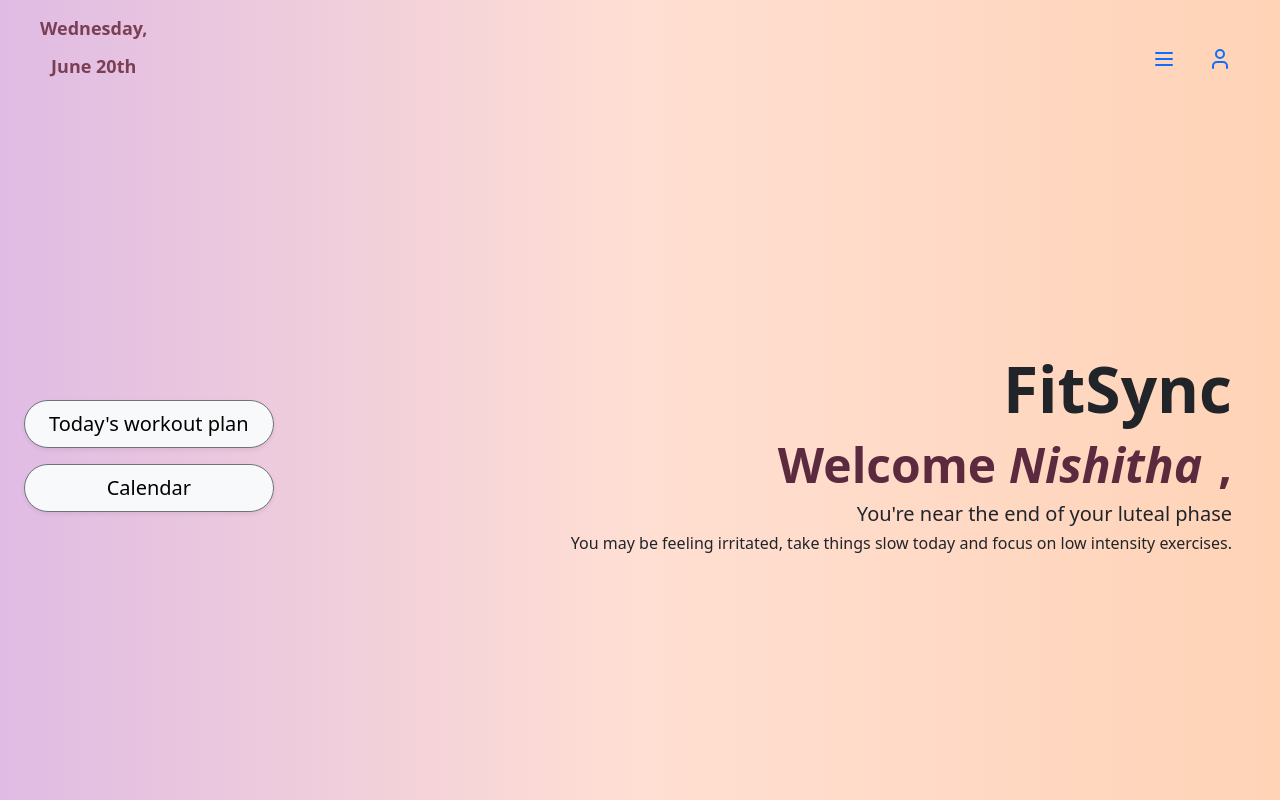
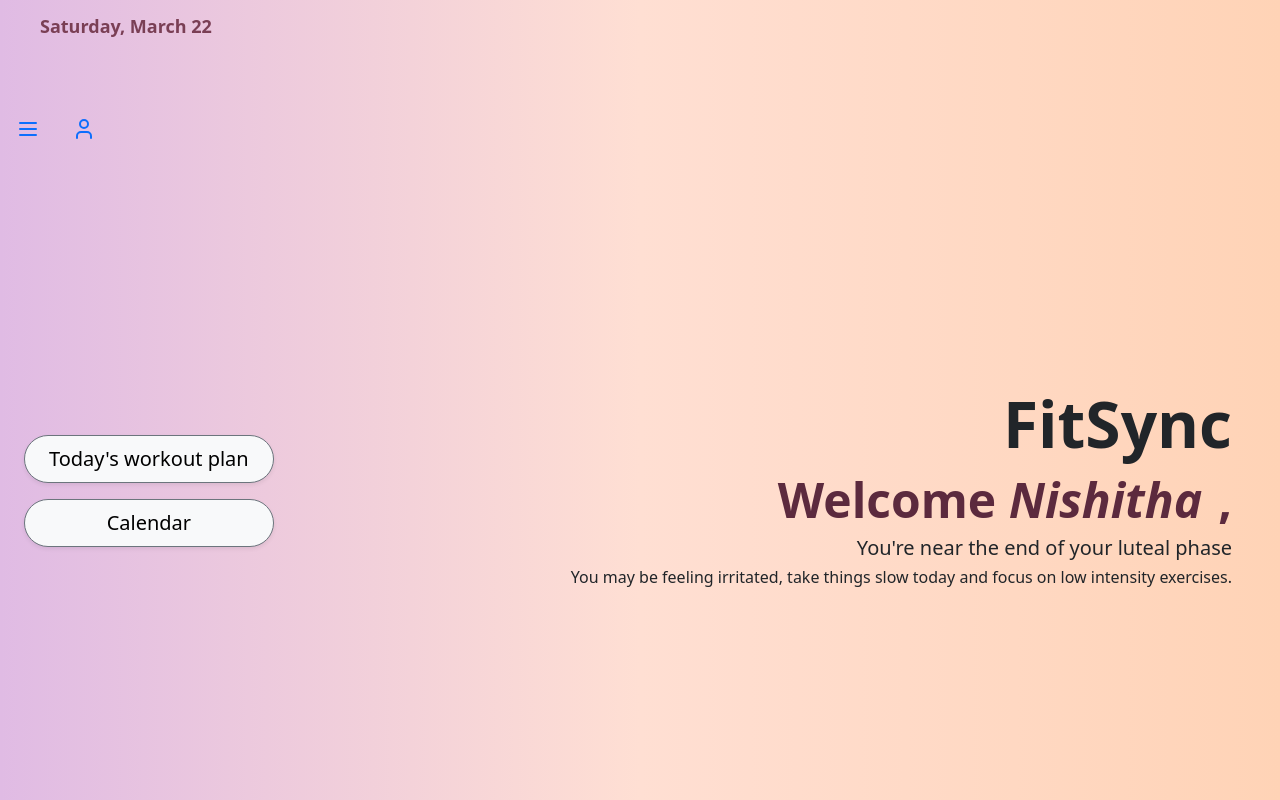
Before and after one commit to silviasyu/FitSync, a React (Create React App) app in the folder fitsync/: page /home in a window 1280 px wide. Built offline with nearby package versions, Linux system fonts and the light colour scheme.

Commit message:
fix navbar all pages

```diff
--- a/fitsync/src/screens/Calendar.js
+++ b/fitsync/src/screens/Calendar.js
@@ -52,8 +52,12 @@ const CustomCalendar = () => {
   }
 
   return (
+      <div className="d-flex flex-column vh-100" style={{ background: "linear-gradient(to right, #E0BBE4, #FFDFD3, #FFD3B6)" }}>
+      {/* Top Navigation */}
+      <div className="d-flex justify-content-between align-items-center p-3">
+        <Sidebar />
+        </div>
     <div className={styles.calendarContainer}>
-      <Sidebar />
       <h2 className={styles.calendarTitle}>When was your last period?</h2>
       <div className={styles.calendarWrapper}>
         <div className={styles.calendarHeader}>
@@ -71,6 +75,7 @@ const CustomCalendar = () => {
         <div className={styles.daysGrid}>{days}</div>
       </div>
     </div>
+    </div>
   );
 };
 
--- a/fitsync/src/screens/DayView.js
+++ b/fitsync/src/screens/DayView.js
@@ -25,9 +25,10 @@ const DayView = () => {
 
   return (
     <div className={styles.container}>
-      {/* Navbar */}
-      <Sidebar />
-
+{/* Top Navigation */}
+<div className="d-flex justify-content-between align-items-center p-3">
+        <Sidebar />
+        </div>
       {/* Workout Header */}
       <h2 className={styles.workoutTitle}>
         <span>{fullDate}</span> Workout
--- a/fitsync/src/screens/Home.js
+++ b/fitsync/src/screens/Home.js
@@ -1,4 +1,4 @@
-import React from "react";
+import {React, useState, useEffect} from "react";
 import { useNavigate } from "react-router-dom";
 import Sidebar from "../components/Sidebar";
 import "bootstrap/dist/css/bootstrap.min.css";
@@ -9,18 +9,36 @@ const HomePage = () => {
   const today = new Date();
   const month = today.getMonth() + 1; // Convert 0-based month to 1-based
   const day = today.getDate();
+  const monthNumber = today.getMonth();
+
+  const [dayOfWeek, setDayOfWeek] = useState('');
+  const [date, setDate] = useState('');
+
+  // Array to map month numbers to month names
+  const monthNames = [
+    'January', 'February', 'March', 'April', 'May', 'June',
+    'July', 'August', 'September', 'October', 'November', 'December'
+  ];
+
+  useEffect(() => {
+    const today = new Date();
+    const options = { weekday: 'long', month: 'long', day: 'numeric' };
+    setDayOfWeek(today.toLocaleDateString('en-US', { weekday: 'long' })); // e.g., "Monday"
+    setDate(today.toLocaleDateString('en-US', options)); // e.g., "March 23, 2025"
+  }, []);
 
   return (
     <div className="d-flex flex-column vh-100" style={{ background: "linear-gradient(to right, #E0BBE4, #FFDFD3, #FFD3B6)" }}>
       {/* Top Navigation */}
       <div className="d-flex justify-content-between align-items-center p-3">
         <div className="fw-bold display-5 text-dark ms-4">
-          <p>Wednesday,</p>
-          <p>June 20th</p>
+        <p>{dayOfWeek}, {monthNames[monthNumber]} {day}</p>
         </div>
+      </div>
+      {/* Top Navigation */}
+      <div className="d-flex justify-content-between align-items-center p-3">
         <Sidebar />
-      </div>
-
+        </div>
       {/* Main Content */}
       <div className="d-flex flex-grow-1 align-items-center justify-content-between p-4">
         {/* Function Buttons */}
--- a/fitsync/src/screens/WorkoutPlan.js
+++ b/fitsync/src/screens/WorkoutPlan.js
@@ -8,9 +8,12 @@ const WorkoutPlan = () => {
       {/* Navbar */}
       <div className={styles.navbar}>
         <h1 className={styles.logo}>FitSync</h1>
-        <div className={styles.navIcons}>
-          <Sidebar />
-        </div>
+        <div className="d-flex flex-column vh-100" style={{ background: "linear-gradient(to right, #E0BBE4, #FFDFD3, #FFD3B6)" }}>
+      {/* Top Navigation */}
+      <div className="d-flex justify-content-between align-items-center p-3">
+        <Sidebar />
+      </div>
+      </div>
       </div>
 
       {/* Workout Header */}
```
